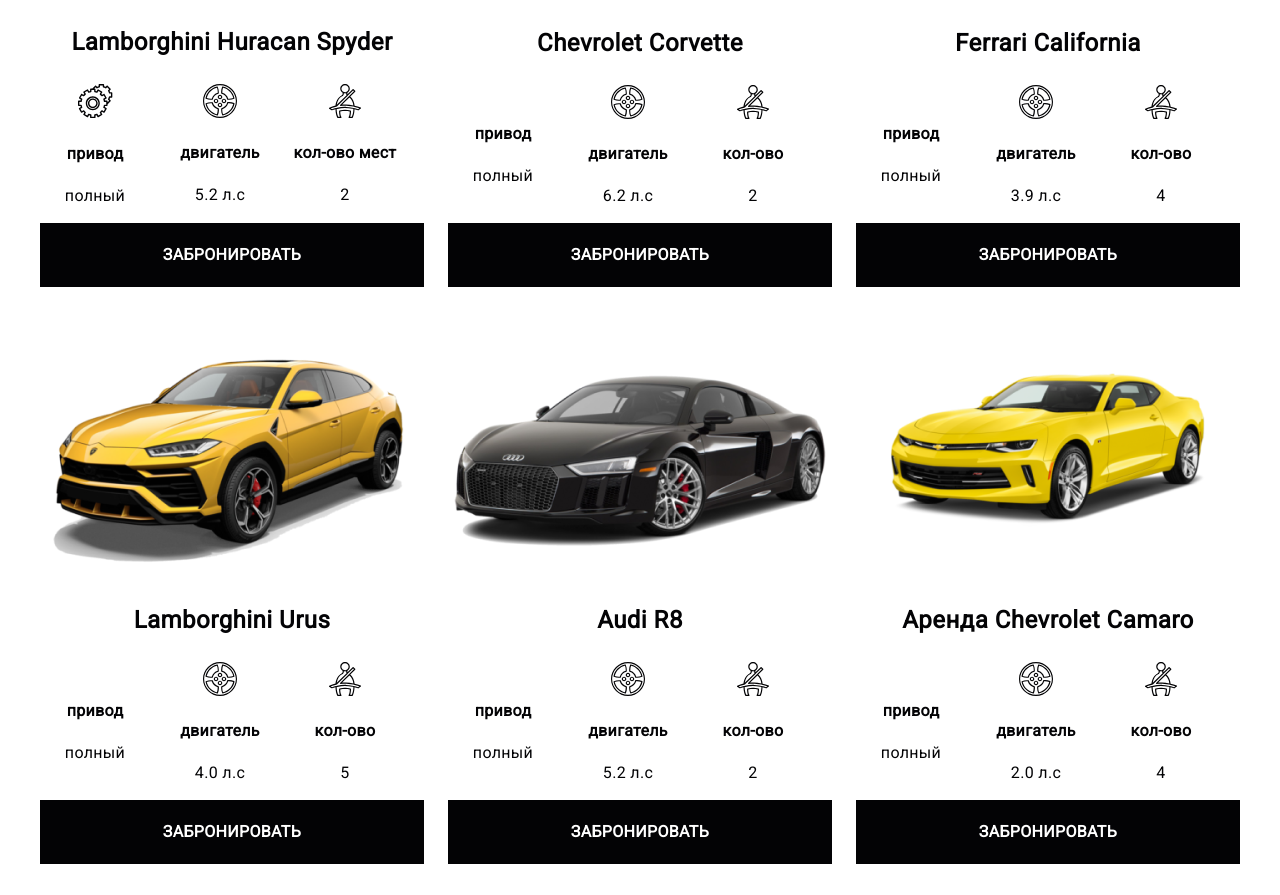
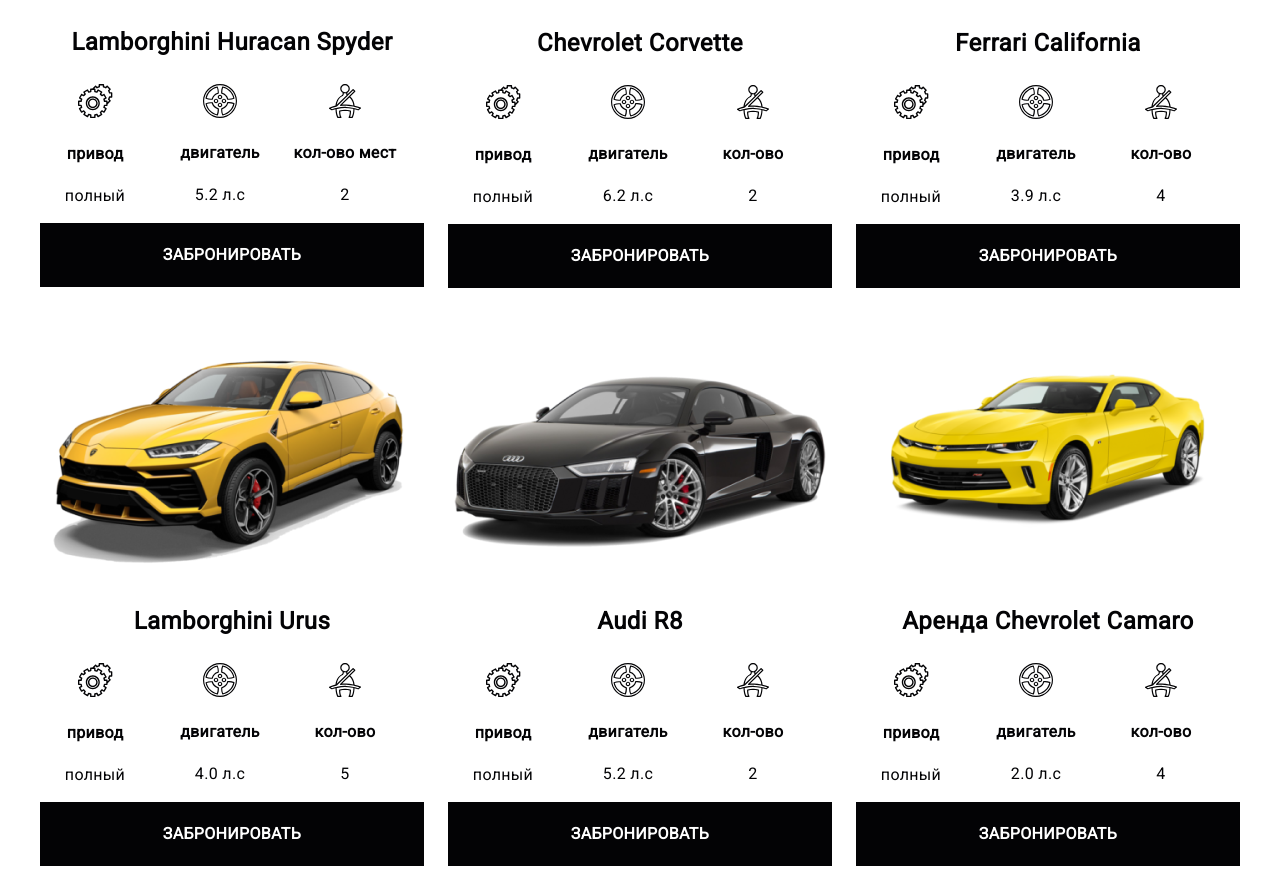
Before and after one commit to Maksimka2280/Genius, a plain HTML site: page index.html in a window 1280 px wide. Shown: the part 1311-2206 px from the top of the page. Drawn offline with Linux system fonts and the light colour scheme; the site is published under a folder, as on GitHub Pages, so addresses that start at the root find nothing.

Commit message:
добавило изминения картинок в класе products

```diff
--- a/index.html
+++ b/index.html
@@ -81,7 +81,7 @@
           <h3 class="product__title">Chevrolet Corvette</h3>
           <ul class="product__descriptions">
             <li class="product__description description">
-              <img class="description__img" src="/img/gear.svg" alt="" />
+              <img class="description__img" src="img/gear.svg" alt="" />
               <h4 class="description__title">привод</h4>
               <p class="description__text">полный</p>
             </li>
@@ -103,7 +103,7 @@
           <h3 class="product__title">Ferrari California</h3>
           <ul class="product__descriptions">
             <li class="product__description description">
-              <img class="description__img" src="/img/gear.svg" alt="" />
+              <img class="description__img" src="img/gear.svg" alt="" />
               <h4 class="description__title">привод</h4>
               <p class="description__text">полный</p>
             </li>
@@ -125,7 +125,7 @@
           <h3 class="product__title">Lamborghini Urus</h3>
           <ul class="product__descriptions">
             <li class="product__description description">
-              <img class="description__img" src="/img/gear.svg" alt="" />
+              <img class="description__img" src="img/gear.svg" alt="" />
               <h4 class="description__title">привод</h4>
               <p class="description__text">полный</p>
             </li>
@@ -147,7 +147,7 @@
           <h3 class="product__title">Audi R8</h3>
           <ul class="product__descriptions">
             <li class="product__description description">
-              <img class="description__img" src="/img/gear.svg" alt="" />
+              <img class="description__img" src="img/gear.svg" alt="" />
               <h4 class="description__title">привод</h4>
               <p class="description__text">полный</p>
             </li>
@@ -169,7 +169,7 @@
           <h3 class="product__title">Аренда Chevrolet Camaro</h3>
           <ul class="product__descriptions">
             <li class="product__description description">
-              <img class="description__img" src="/img/gear.svg" alt="" />
+              <img class="description__img" src="img/gear.svg" alt="" />
               <h4 class="description__title">привод</h4>
               <p class="description__text">полный</p>
             </li>
```
